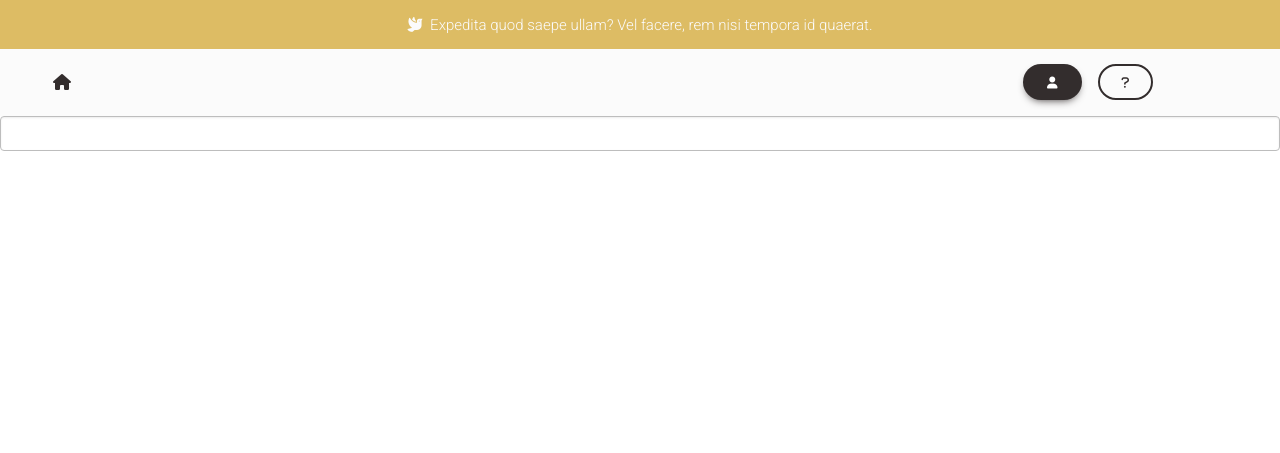
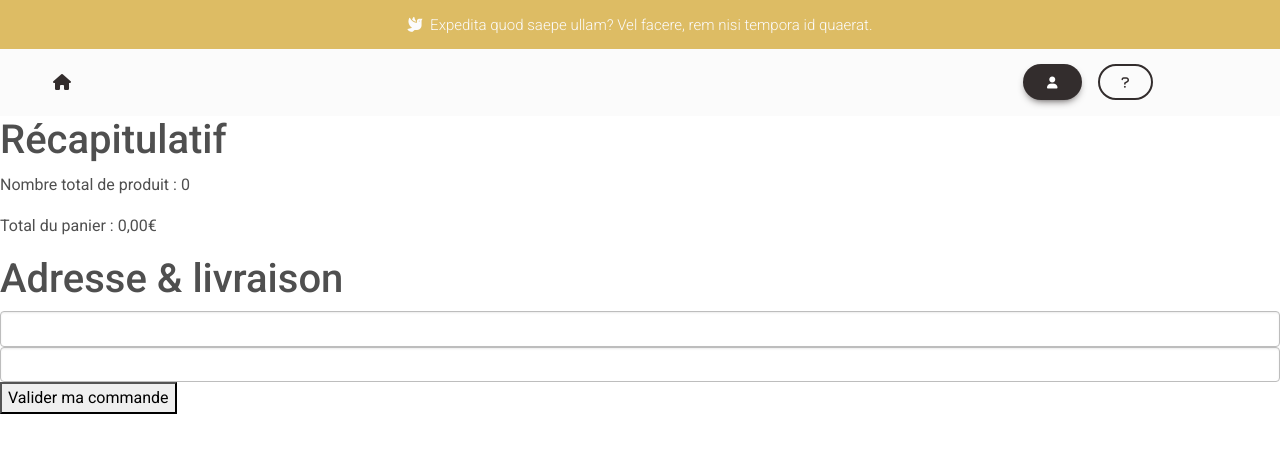
Before and after one commit to 0xArthem/reseau-social-symfony, a Symfony app: template templates/order/index.html.twig in a window 1280 px wide. Shown: the top 453 px of the page. Run offline with Twig, Linux system fonts and the light colour scheme; the template is opened without the code that fills it, so the values that code supplies are empty; form fields are guessed from the names that the template uses; some libraries are stand-ins or nearby versions; some web fonts are replaced.

Commit message:
85 - E-commerce : Récapitulatif de la commande

```diff
--- a/src/Controller/OrderController.php
+++ b/src/Controller/OrderController.php
@@ -3,6 +3,7 @@
 namespace App\Controller;
 
 use App\Form\OrderType;
+use App\Services\CartServices;
 use Symfony\Bundle\FrameworkBundle\Controller\AbstractController;
 use Symfony\Component\HttpFoundation\Response;
 use Symfony\Component\Routing\Annotation\Route;
@@ -12,7 +13,7 @@ class OrderController extends AbstractController
     /**
      * @Route("/order/create", name="order_index")
      */
-    public function index(): Response
+    public function index(CartServices $cartServices): Response
     {
         if (!$this->getUser()) {
             return $this->redirectToRoute('app_login');
@@ -24,6 +25,7 @@ class OrderController extends AbstractController
 
         return $this->render('order/index.html.twig', [
             'form' => $form->createView(),
+            'cart' => $cartServices->getTotal()
         ]);
     }
 }
--- a/templates/order/index.html.twig
+++ b/templates/order/index.html.twig
@@ -7,7 +7,47 @@
 	<div>
 		{{ form_start(form) }}
 
-		{{ form_widget(form.addresses)}}
+		<h1>Récapitulatif</h1>
+
+		<p>
+			Nombre total de produit :
+			{{ cart|length}}
+		</p>
+		<section>
+			{% set total = null %}
+			{% for item in cart %}
+				{% set total = total + (item.product.price * item.quantity) %}
+				{{ item.product.title }}
+				{{ item.product.price }}&euro;
+				{{ item.quantity }}
+				{{ item.product.price * item.quantity }}&euro;
+
+				<a href="{{ path('decrementToCart', {'id':item.product.id}) }}">-</a>
+				<a href="{{ path('addToCart', {'id':item.product.id}) }}">+</a>
+
+				<a href="{{ path('removeToCart', {'id':item.product.id}) }}">
+					Supprimer ce produit du panier
+				</a>
+				<br><br>
+			{% endfor %}
+
+			<div>
+				<p>Total du panier :
+					{{ (total / 100)|number_format(2, ',', '.') }}&euro;
+				</p>
+			</div>
+		</section>
+
+
+		<section>
+			<h1>Adresse & livraison</h1>
+			{{ form_widget(form.addresses)}}
+			{{ form_widget(form.transporter)}}
+		</section>
+
+		<button type="submit">
+			Valider ma commande
+		</button>
 
 		{{ form_end(form) }}
 	</div>
```
